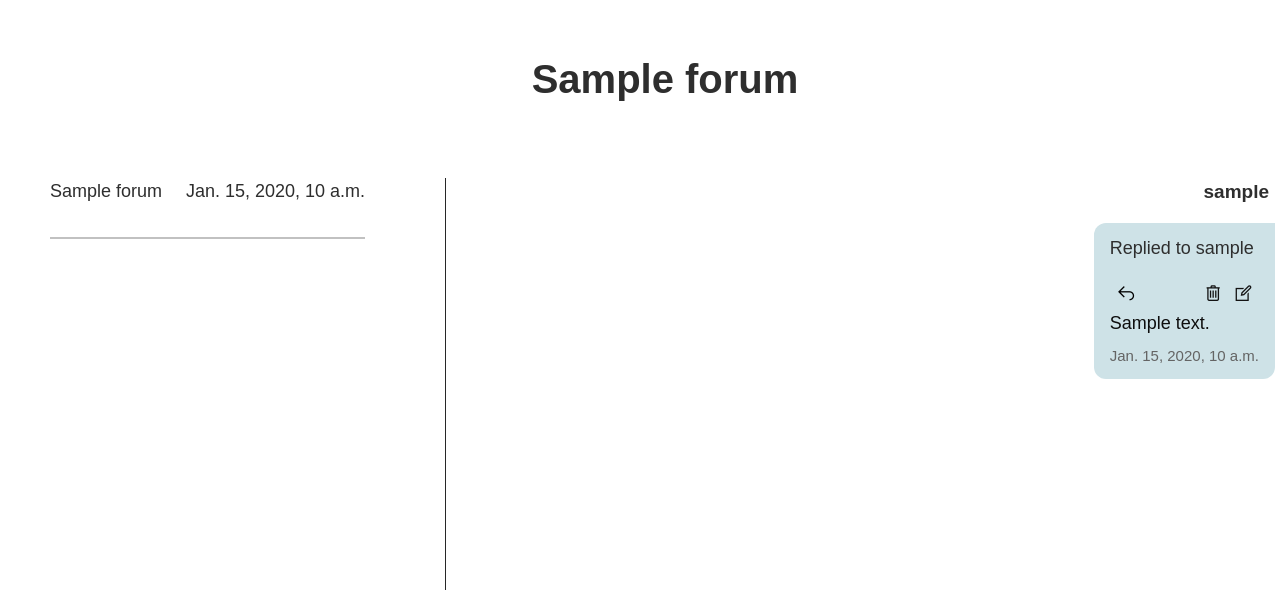
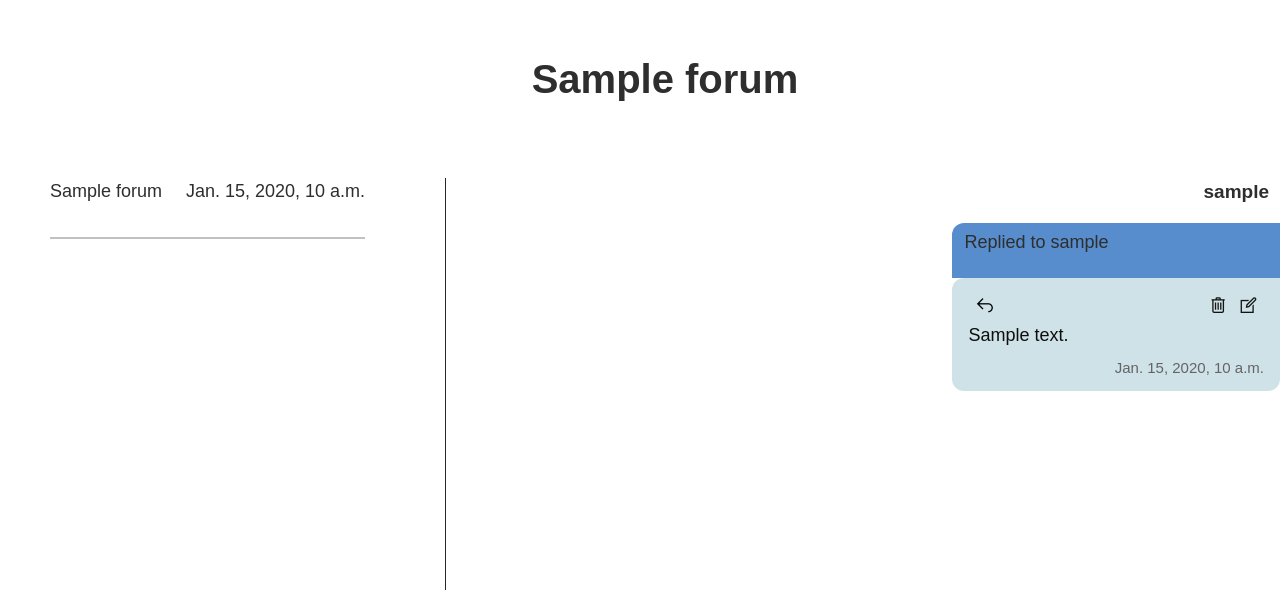
Before and after one commit to Andrew-arch477/-Group-portal, a Django app: page /detailed_forum/1/ in a window 1280 px wide. Shown: the part 56-646 px from the top of the page. Run offline with Django 5.2, Linux system fonts and the light colour scheme; a user stored in the database is signed in; tables that the repository leaves empty hold one stand-in row (values such as "Sample post").

Commit message:
Fix style

```diff
--- a/forum/static/styles.css
+++ b/forum/static/styles.css
@@ -65,15 +65,42 @@
     color: #333;
 }
 
+.replied_me {
+    background-color: #578dcc;
+    color: white;
+    padding: 6px 12px;
+    border-radius: 12px 0 0 0;
+    font-family: 'Hanken Grotesk', sans-serif;
+    width: 100%;
+    box-sizing: border-box;
+    max-width: 40%;
+}
+
 .message_me {
-    max-width: 60%;
     background-color: #cee2e7;
     padding: 12px 16px;
-    margin: 0px 5px 5px 5px;
+    margin: 0;
     border-radius: 12px 0px 12px 12px;
     font-family: 'Hanken Grotesk', sans-serif;
     color: #333;
-    margin-left: auto;
+    width: 100%;
+    box-sizing: border-box;
+    max-width: 40%;
+}
+
+.message_block {
+    display: flex;
+    flex-direction: column;
+    align-items: flex-end;
+}
+
+
+
+.replied {
+    background-color: #277386;
+    border-radius: 0px 12px 12px 12px;
+    font-family: 'Hanken Grotesk', sans-serif;
+    color: #e0e0e0;
 }
 
 .btn_group {
@@ -213,6 +240,21 @@
 }
 
 .message_form button:hover {
+    background-color: #053c5c;
+}
+.save {
+    padding: 10px;
+    background-color: #0d4d72;
+    color: white;
+    font-size: 16px;
+    border: none;
+    border-radius: 20px;
+    cursor: pointer;
+    width: 100px;
+    height: 50px;
+}
+
+.save:hover {
     background-color: #053c5c;
 }
 
--- a/forum/templates/detailed_forum.html
+++ b/forum/templates/detailed_forum.html
@@ -64,33 +64,45 @@
         {% if messages %}
             {% for message in messages %}
                 {% if message.user != request.user%}
-                    {% if message.reply %}
-                        <div >
-                            <p>Replied to {{ message.reply.user }}</p>
-                        </div>
-                    {% endif %}
+
                 <div class="horizontal">
                     <p class="p_not_me">{{ message.user }}</p>
 
 
                 </div>
+                <div class="message_block">
+                    {% if message.reply %}
+                        <div class="replied_me">
+                            <p>Replied to {{ message.reply.user }}</p>
+                        </div>
+                    {% endif %}
                     <div class="message">
                         <div class="message_content">
-                        {{message.text}}
+                            <div class="btn_group">
+
+                                <button onclick="open_reply_form('{{ message.id }}')" class="reply"><i class="las la-reply"></i></button>
+                            </div>
+                            <div class="message_box">
+                                {{message.text}}
+                            </div>
                         </div>
                         <span class="date">{{message.created_date}}</span>
                     </div>
+                </div>
                 {% endif %}
                 {% if message.user == request.user%}
 
                 <p class="p_me">{{ message.user }}</p>
 
-                    <div class="message_me">
+                <div class="message_block">
                         {% if message.reply %}
-                            <div>
+                            <div class="replied_me">
                                 <p>Replied to {{ message.reply.user }}</p>
                             </div>
                         {% endif %}
+
+                    <div class="message_me">
+
                         <div class="message_content">
                             <div class="btn_group">
 
@@ -114,6 +126,7 @@
                         </div>
                         <span class="date">{{message.created_date}}</span>
                     </div>
+                </div>
 
                 {% endif %}
 
@@ -132,8 +145,8 @@
                     <form method="post" class="message_form">
                         {% csrf_token %}
                         <input type="hidden" name="edit_id" value="{{ message.id }}">
-                        <textarea name="text" required>{{ message.text }}</textarea>
-                        <button type="submit" class="send">Save</button>
+                        <textarea name="text" class="form-control" rows="2" style="width: 90%;" required>{{ message.text }}</textarea>
+                        <button type="submit" class="save">Save</button>
                     </form>
                 </div>
 
```
